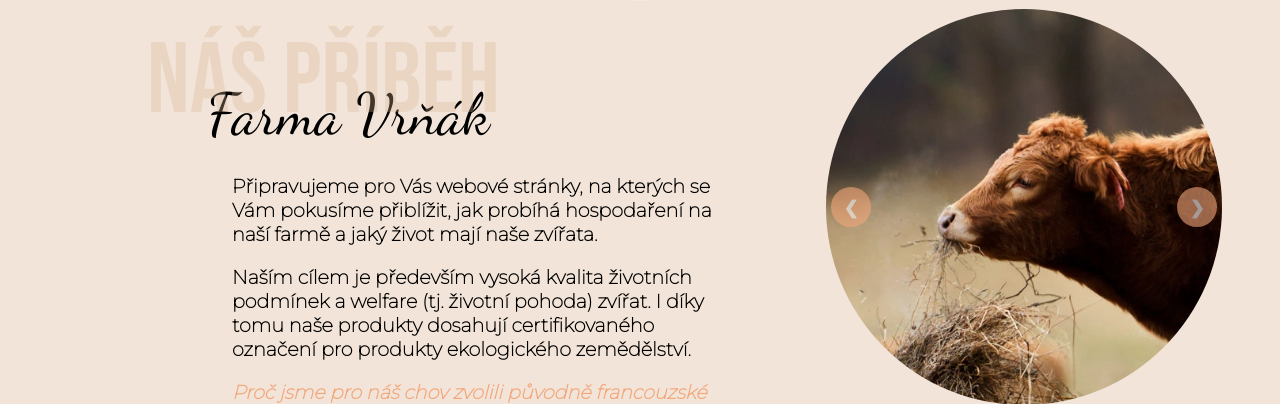
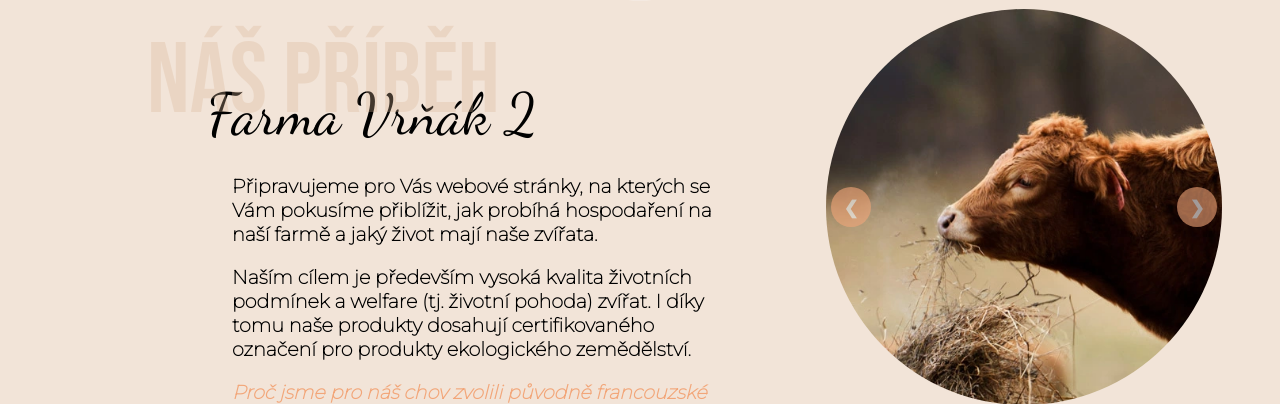
Before and after one commit to Petrnemec98/farmavrnak, a PHP site: page / in a window 1280 px wide. Shown: the part 261-665 px from the top of the page. Run offline with PHP 8.4, Linux system fonts and the light colour scheme.

Commit message:
Kráva 2

```diff
--- a/index.php
+++ b/index.php
@@ -9,7 +9,7 @@
         <div class="box-h1-prepered">
 
             <div class="box-h2-title">
-              <h1>Farma Vrňák</h1>
+              <h1>Farma Vrňák 2</h1>
             </div>
               <h2>náš příběh</h2>
             <article>
```
